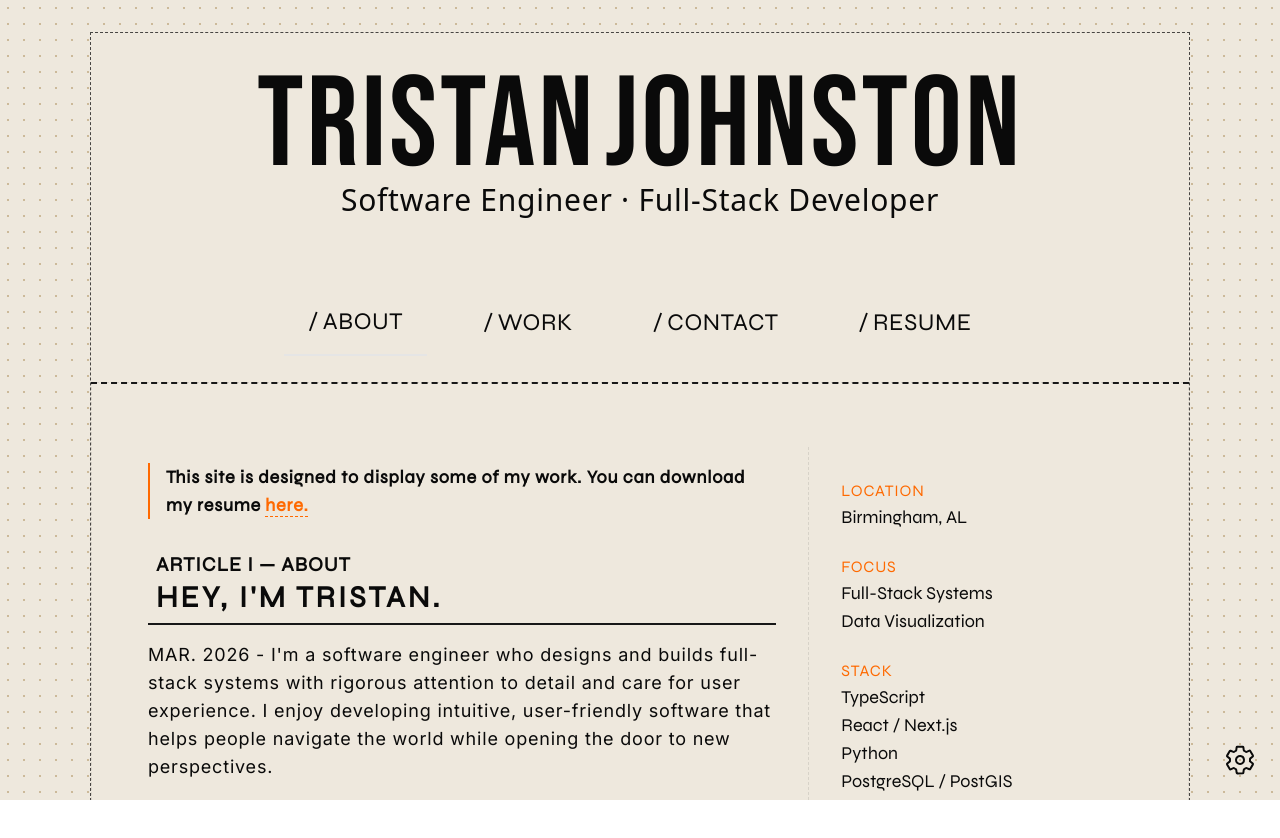
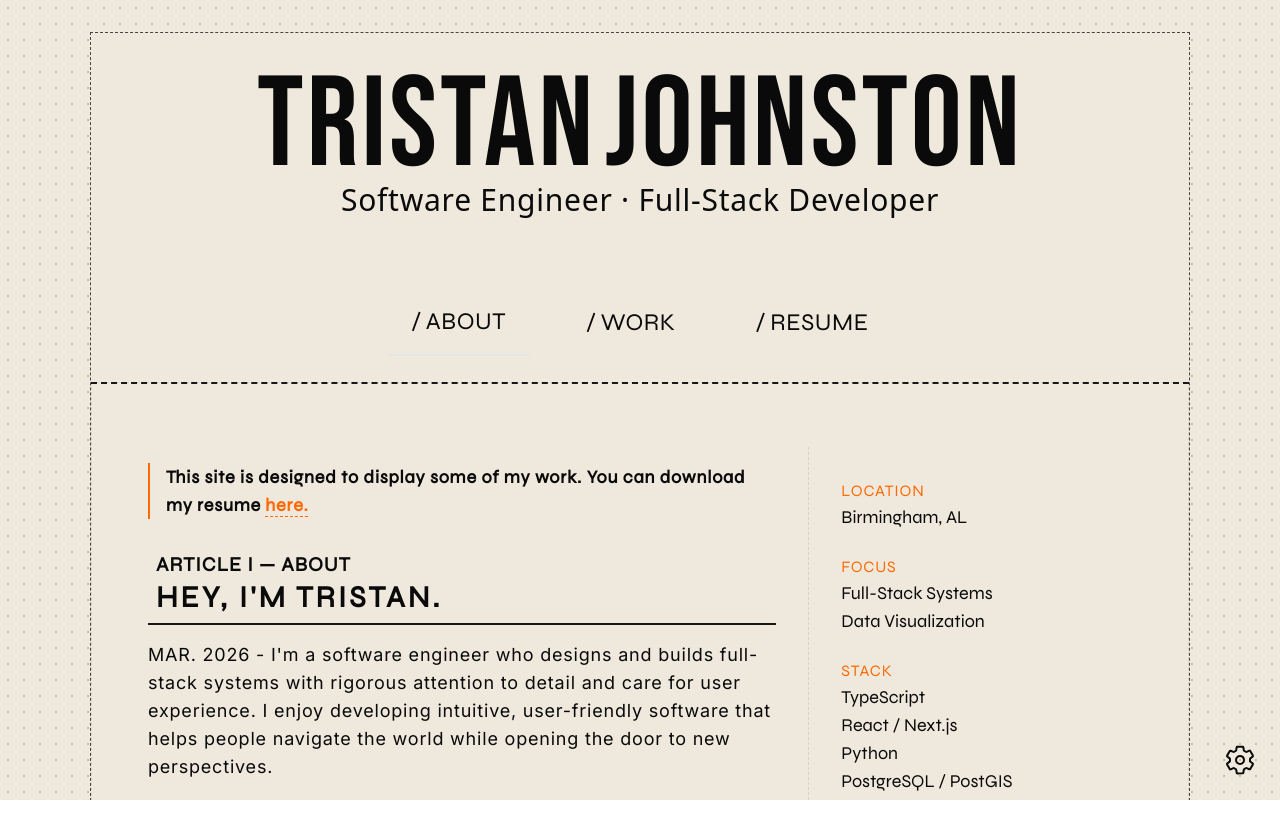
Before and after one commit to TristanCC/portfolio, a Next.js app: page / in a window 1280 px wide. Shown: the top 838 px of the page. Built offline with nearby package versions, Linux system fonts and the light colour scheme.

Commit message:
Remove CONTACT link from nav
It just scrolled to the sidebar links block, which is already always
visible without needing a dedicated nav entry.

```diff
--- a/src/components/Main.tsx
+++ b/src/components/Main.tsx
@@ -170,8 +170,7 @@ const Main = () => {
       printingTL.current = gsap.timeline({ paused: true });
 
       // Measure content height at play-time via a functional tween
-      const getContentHeight = () =>
-        pageInnerRef.current?.scrollHeight ?? 600;
+      const getContentHeight = () => pageInnerRef.current?.scrollHeight ?? 600;
 
       printingTL.current
         // 1. Bar sweeps
@@ -224,7 +223,9 @@ const Main = () => {
 
       const handler = (e: Event) => {
         e.preventDefault();
-        const target = (e.currentTarget as HTMLAnchorElement).getAttribute("href");
+        const target = (e.currentTarget as HTMLAnchorElement).getAttribute(
+          "href",
+        );
         ScrollSmoother.get()?.scrollTo(target as string, true, "top center");
       };
 
@@ -307,8 +308,10 @@ const Main = () => {
               HERO HEADER
           ------------------------- */}
 
-          <div className="flex flex-col tracking-wide md:text-9xl text-5xl text-center p-6
-          md:p-10 pb-0 bg-[hsl(38,33%,90%)] dark:bg-[hsl(38,33%,5%)]">
+          <div
+            className="flex flex-col tracking-wide md:text-9xl text-5xl text-center p-6
+          md:p-10 pb-0 bg-[hsl(38,33%,90%)] dark:bg-[hsl(38,33%,5%)]"
+          >
             <div className="flex flex-wrap gap-2 items-center justify-center leading-[85%] font-heading">
               <h1 className="hero-line">TRISTAN</h1>
               <h1 className="hero-line">JOHNSTON</h1>
@@ -395,7 +398,10 @@ const Main = () => {
                       </BioItem>
 
                       <BioItem label={"Links"}>
-                        <div id="contact" className="flex flex-col w-fit scroll-mt-24">
+                        <div
+                          id="contact"
+                          className="flex flex-col w-fit scroll-mt-24"
+                        >
                           <a
                             href="https://github.com/TristanCC"
                             target="_blank"
@@ -422,7 +428,7 @@ const Main = () => {
                             px-1 py-0.5 transition-colors duration-300
                             hover:text-orange-500"
                           >
-                            Email ↗
+                            Tristan.C.Johnston@gmail.com ↗
                           </a>
                         </div>
                       </BioItem>
--- a/src/components/Nav.tsx
+++ b/src/components/Nav.tsx
@@ -14,7 +14,7 @@ const Nav = () => {
       lg:text-2xl lg:gap-8 lg:px-4
       `}
       >
-        {["ABOUT", "WORK", "CONTACT", "RESUME"].map((item) => {
+        {["ABOUT", "WORK", "RESUME"].map((item) => {
           const isResume = item === "RESUME";
           return (
             <li key={item} className="self-center font-medium">
```
